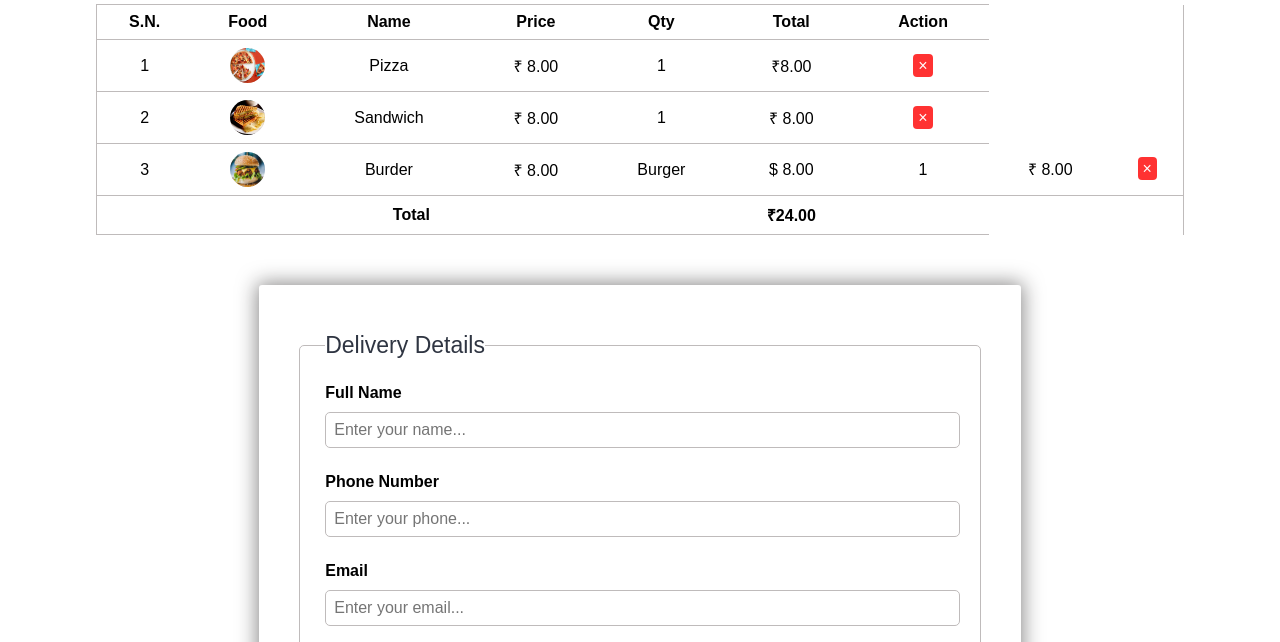
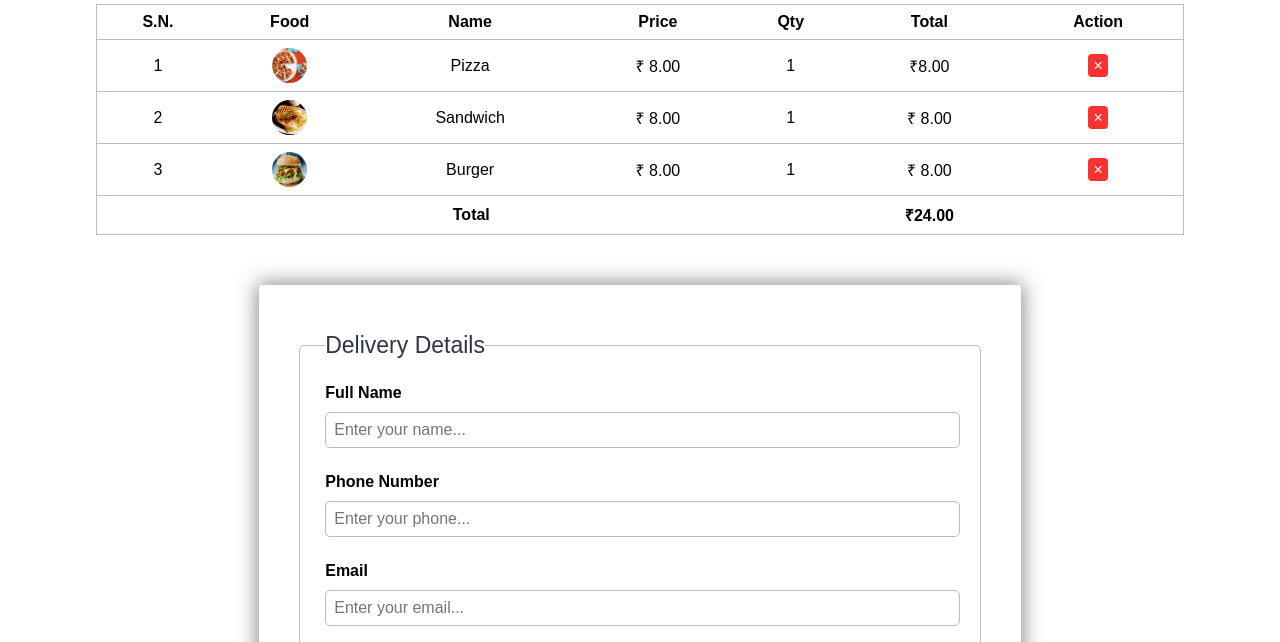
Before and after one commit to rutikakengal/FoodFusion-Online-Food-Ordering-Web, a plain HTML site: page order.html in a window 1280 px wide. Shown: the part 158-800 px from the top of the page. Drawn offline with nearby package versions, Linux system fonts and the light colour scheme.

Commit message:
UI update

```diff
--- a/order.html
+++ b/order.html
@@ -69,7 +69,7 @@
                                     </tr>
                                     <tr>
                                         <td><img src="img/food/b1.jpg" alt="Food"></td>
-                                        <td>Burder</td>
+                                        <td>Burger</td>
                                         <td>&#8377; 8.00</td>
                                         <td>1</td>
                                         <td>&#8377; 8.00</td>
@@ -128,11 +128,11 @@
                     <td>3</td>
                     <td><img src="img/food/b1.jpg" alt="Food"></td>
 
-                    <td>Burder</td>
+                    <td>Burger</td>
                     <td>&#8377; 8.00</td>
 
-                    <td>Burger</td>
-                    <td>$ 8.00</td>
+                    <!-- <td>Burger</td>
+                    <td>$ 8.00</td> -->
 
                     <td>1</td>
                     <td>&#8377; 8.00</td>
```
Also changed, not shown: contact.html (+1 -1 lines), food-search.html (+1 -1 lines), login.html (+1 -1 lines).
